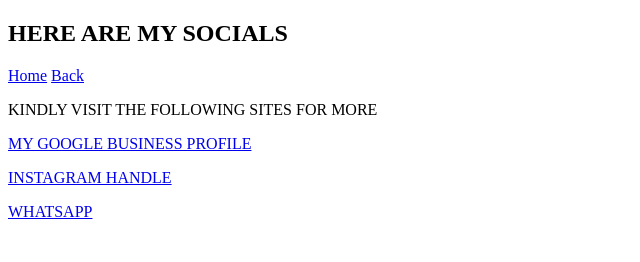
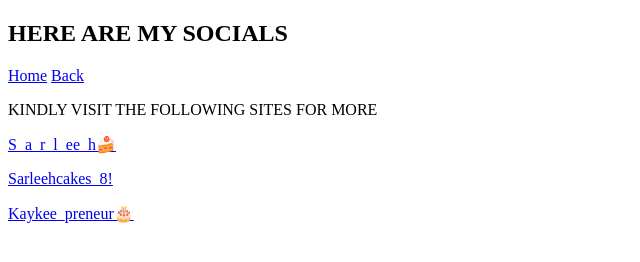
Before and after one commit to Sarleeh/WEB-LAYOUY, a plain HTML site: page socials.html in a window 1280 px wide. Shown: the whole page, without its empty margins (0-640 px from the left). Drawn offline with Linux system fonts and the light colour scheme.

Commit message:
edited handle names

```diff
--- a/socials.html
+++ b/socials.html
@@ -25,20 +25,20 @@
 
 <p>
 
-<a href="https://share.google/V0o0VS6EkNT1ZmYFt">MY GOOGLE BUSINESS PROFILE</a>
+<a href="https://share.google/V0o0VS6EkNT1ZmYFt">S_a_r_l_ee_h🍰</a>
 
 </p>
 
 <p>
 
-<a href="https://www.instagram.com/sarleeh_cakes8?igsh=OWtsYzlreTJ6dXZi">INSTAGRAM HANDLE</a>
+<a href="https://www.instagram.com/sarleeh_cakes8?igsh=OWtsYzlreTJ6dXZi">Sarleehcakes_8!</a>
 
 </p>
 
 
 <p>
 
-<a href="https://wa.me/message/ZX7YJMJ6SOEDE1">WHATSAPP</a>
+<a href="https://wa.me/message/ZX7YJMJ6SOEDE1">Kaykee_preneur🎂</a>
 
 </p>
 
```
